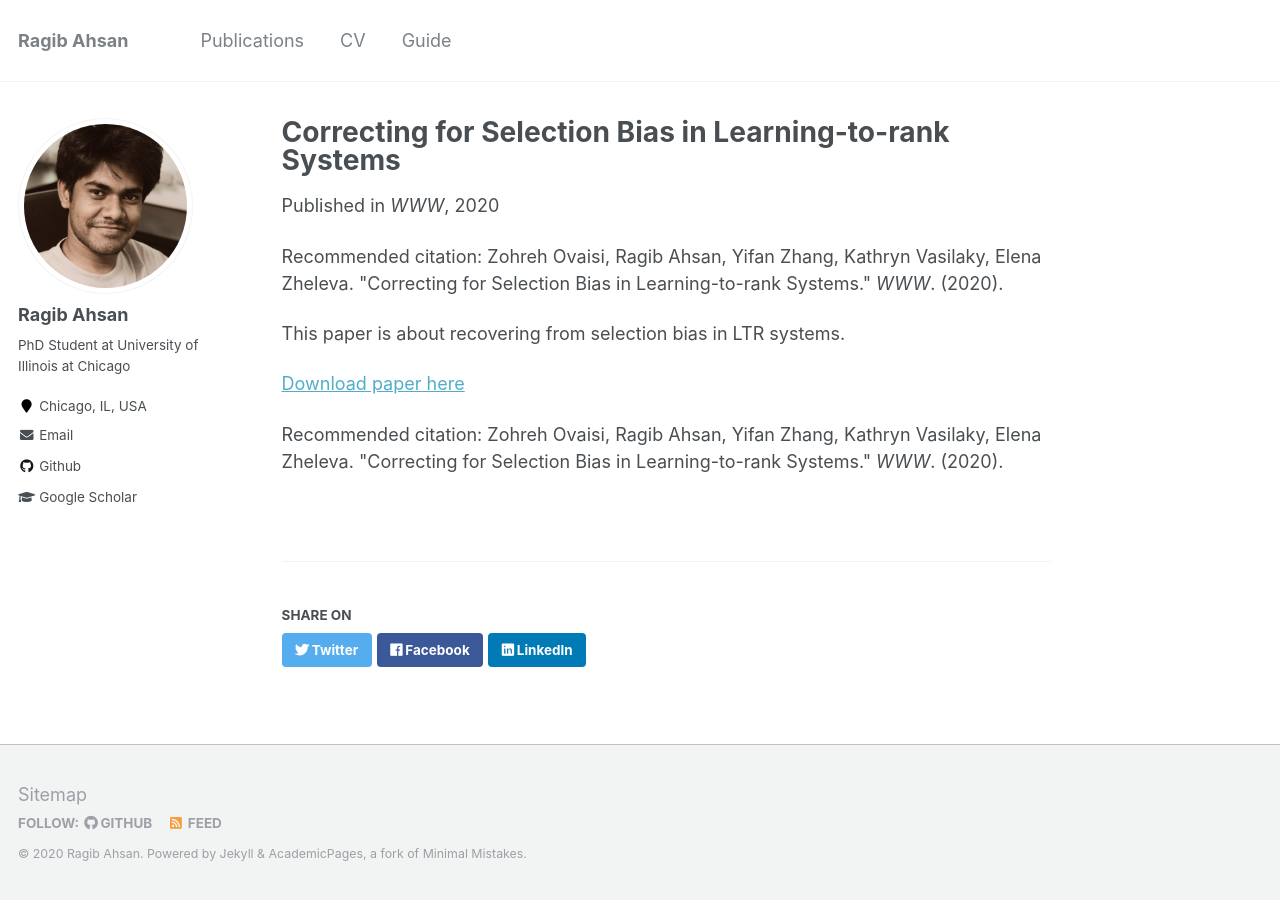
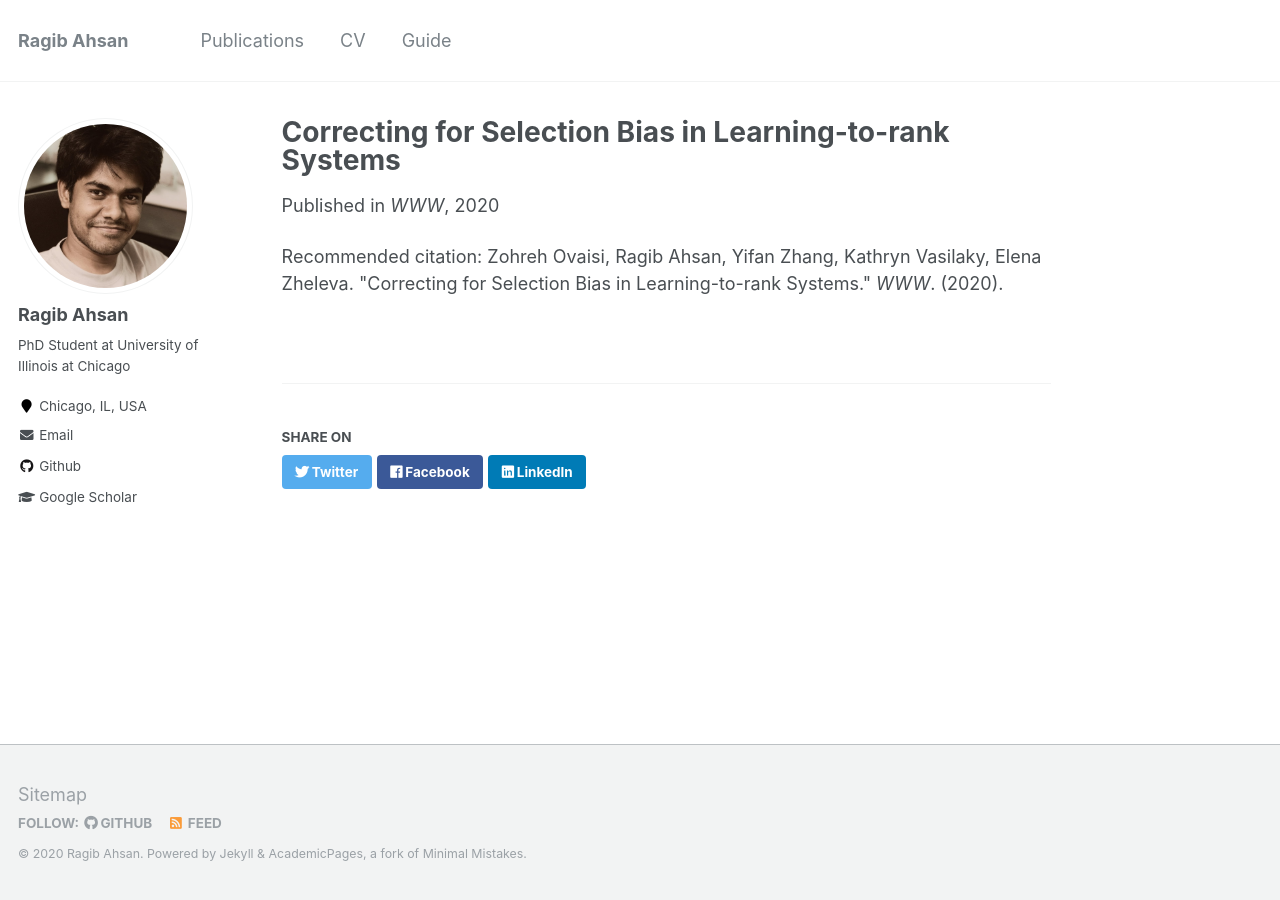
Before and after one commit to ragib06/ragib06.github.io, a Jekyll site: the page built from _publications/2020-01-10-heckman-rank.md, in a window 1280 px wide. Built offline with Jekyll 4.4.1, drawn with Linux system fonts in a browser that asks for light colours.

Commit message:
Update 2020-01-10-heckman-rank.md

```diff
--- a/_publications/2020-01-10-heckman-rank.md
+++ b/_publications/2020-01-10-heckman-rank.md
@@ -1,15 +1,7 @@
 ---
 title: "Correcting for Selection Bias in Learning-to-rank Systems"
 collection: publications
-permalink: /publication/2020-01-10-heckman-rank
-excerpt: 'This paper is about recovering from selection bias in LTR systems.'
 date: 2020-01-10
 venue: 'WWW'
-paperurl: ''
 citation: 'Zohreh Ovaisi, Ragib Ahsan, Yifan Zhang, Kathryn Vasilaky, Elena Zheleva. &quot;Correcting for Selection Bias in Learning-to-rank Systems.&quot; <i>WWW</i>. (2020).'
 ---
-This paper is about recovering from selection bias in LTR systems.
-
-[Download paper here](http://ragib06.github.io/files/heckman_rank.pdf)
-
-Recommended citation: Zohreh Ovaisi, Ragib Ahsan, Yifan Zhang, Kathryn Vasilaky, Elena Zheleva. &quot;Correcting for Selection Bias in Learning-to-rank Systems.&quot; <i>WWW</i>. (2020).
```
